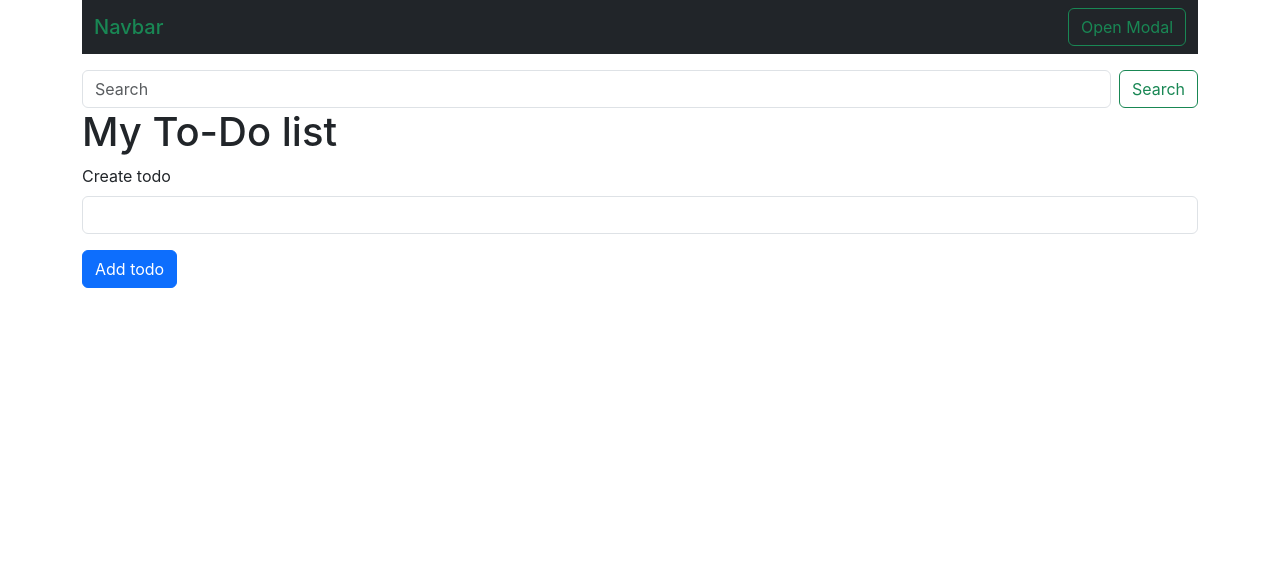
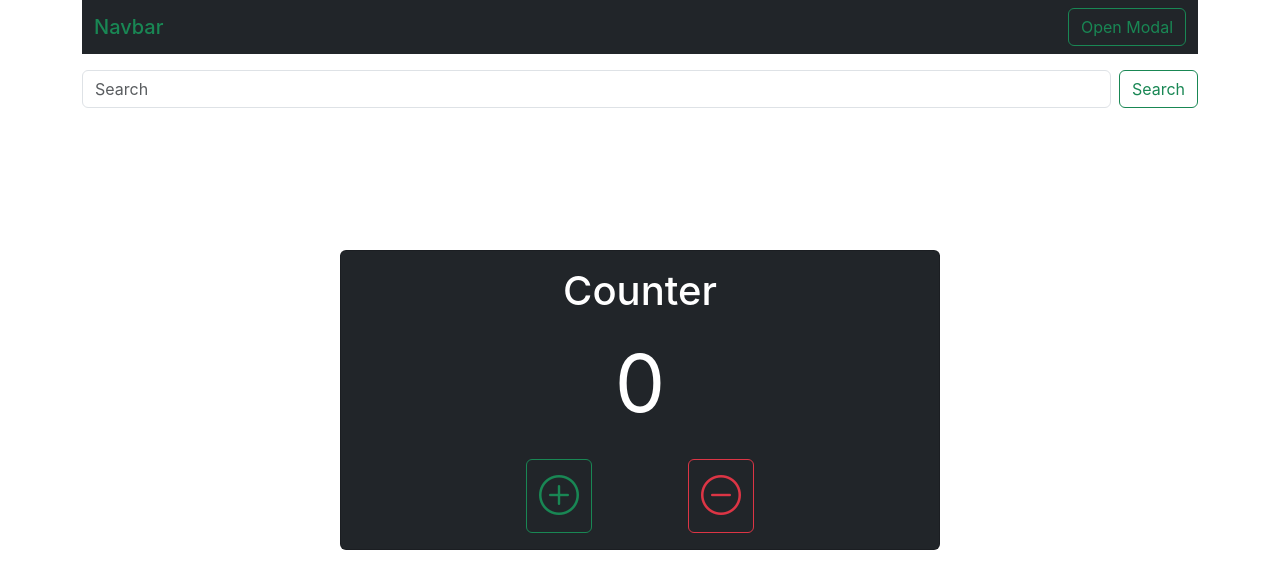
Before and after one commit to OlexTS/React-practice, a React (Create React App) app: page / in a window 1280 px wide. Shown: the top 588 px of the page. Built offline with nearby package versions, Linux system fonts and the light colour scheme.

Commit message:
refactoring Counter on hooks

```diff
--- a/src/components/App.jsx
+++ b/src/components/App.jsx
@@ -2,9 +2,9 @@ import { useState } from "react";
 import { nanoid } from "nanoid";
 // import { Card } from './Card/Card'
 import { Header } from "./Header/Header";
-// import Counter from "./Counter/Counter";
+import Counter from "./Counter/Counter";
 import Modal from "./Modal/Modal";
-import ToDoList from "./ToDoList/TodoList";
+// import ToDoList from "./ToDoList/TodoList";
 import FormLogin from "./FormLogin/FormLogin";
 import Search from "./Search/Search";
 import ContentInfo from "./ContentInfo/ContentInfo";
@@ -31,8 +31,8 @@ const App = () => {
       <Header showModal={showModal} />
       <Search handleSearch={handleSearch} />
       <ContentInfo searchText={searchText} />
-      {/* <Counter /> */}
-      <ToDoList />
+      <Counter />
+      {/* <ToDoList /> */}
       {isOpenModal && (
         <Modal closeModal={closeModal}>
           <FormLogin createUser={createUser} closeModal={closeModal} />
--- a/src/components/Counter/Counter.jsx
+++ b/src/components/Counter/Counter.jsx
@@ -1,39 +1,15 @@
-import { Component, PureComponent } from "react";
+import { useState } from "react";
 
-class Button extends PureComponent {
-  // shouldComponentUpdate(nextProps, nextState) {
-  //       if (nextProps.handleIncrement !== this.props.handleIncrement) {
-  //     return true
-  //   } else {
-  //     return false
-  //   }
-  // }
-  render() {
-    console.log('renderBtn');
-    return (
-      <button
-        className="btn btn-outline-success me-5"
-        onClick={this.props.handleIncrement}
-      >
-        <i className="bi bi-plus-circle fs-1"></i>
-      </button>
-    );
-  }
-}
+const Counter = () => {
+  const [count, setCount] = useState(0);
 
-class Counter extends Component {
-  state = {
-    count: 0,
+  const handleIncrement = () => {
+    setCount((prevCount) => prevCount + 1);
   };
-  handleIncrement = () => {
-    this.setState((prevState) => ({ count: prevState.count + 1 }));
+  const handleDecrement = () => {
+    setCount((prevCount) => prevCount - 1);
   };
-  handleDecrement = () => {
-    this.setState((prevState) => ({ count: prevState.count - 1 }));
-  };
-  render() {
-    console.log('Render');
-    const { count } = this.state;
+
   return (
     <div className="position-absolute top-50 start-50 translate-middle">
       <div className="card bg-dark text-white " style={{ width: "600px" }}>
@@ -43,10 +19,15 @@ class Counter extends Component {
             {count}
           </p>
           <div className="d-flex justify-content-center px-5">
-              <Button handleIncrement={this.handleIncrement} />
+            <button
+              className="btn btn-outline-success me-5"
+              onClick={handleIncrement}
+            >
+              <i className="bi bi-plus-circle fs-1"></i>
+            </button>
             <button
               className="btn  btn-outline-danger ms-5"
-                onClick={this.handleDecrement}
+              onClick={handleDecrement}
             >
               <i className="bi bi-dash-circle fs-1"></i>
             </button>
@@ -55,8 +36,8 @@ class Counter extends Component {
       </div>
     </div>
   );
-  }
-}
+};
+
 // class Counter extends Component {
 //   state = {
 //     count: 0,
```
Lines whose indentation alone changed are shown as unchanged.
